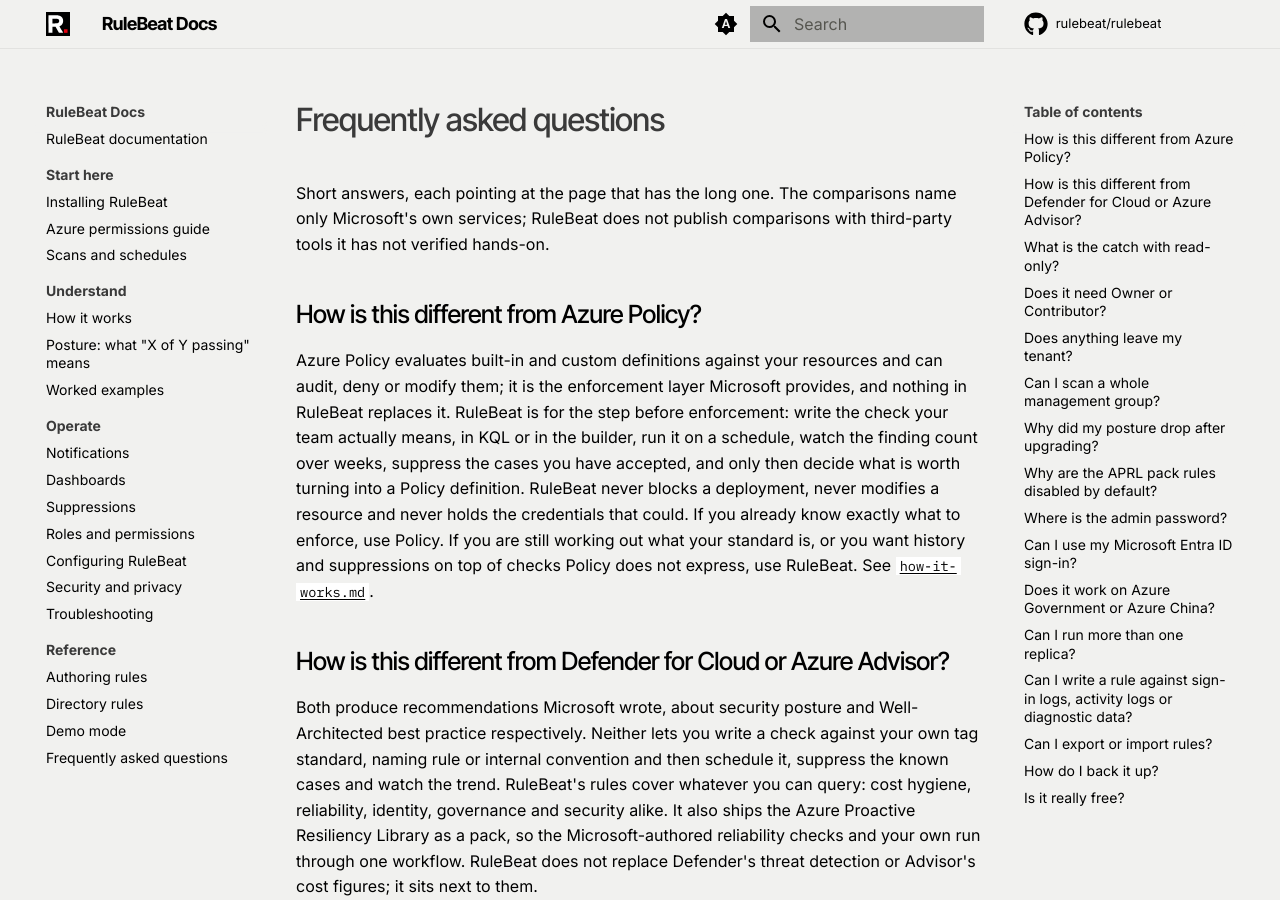
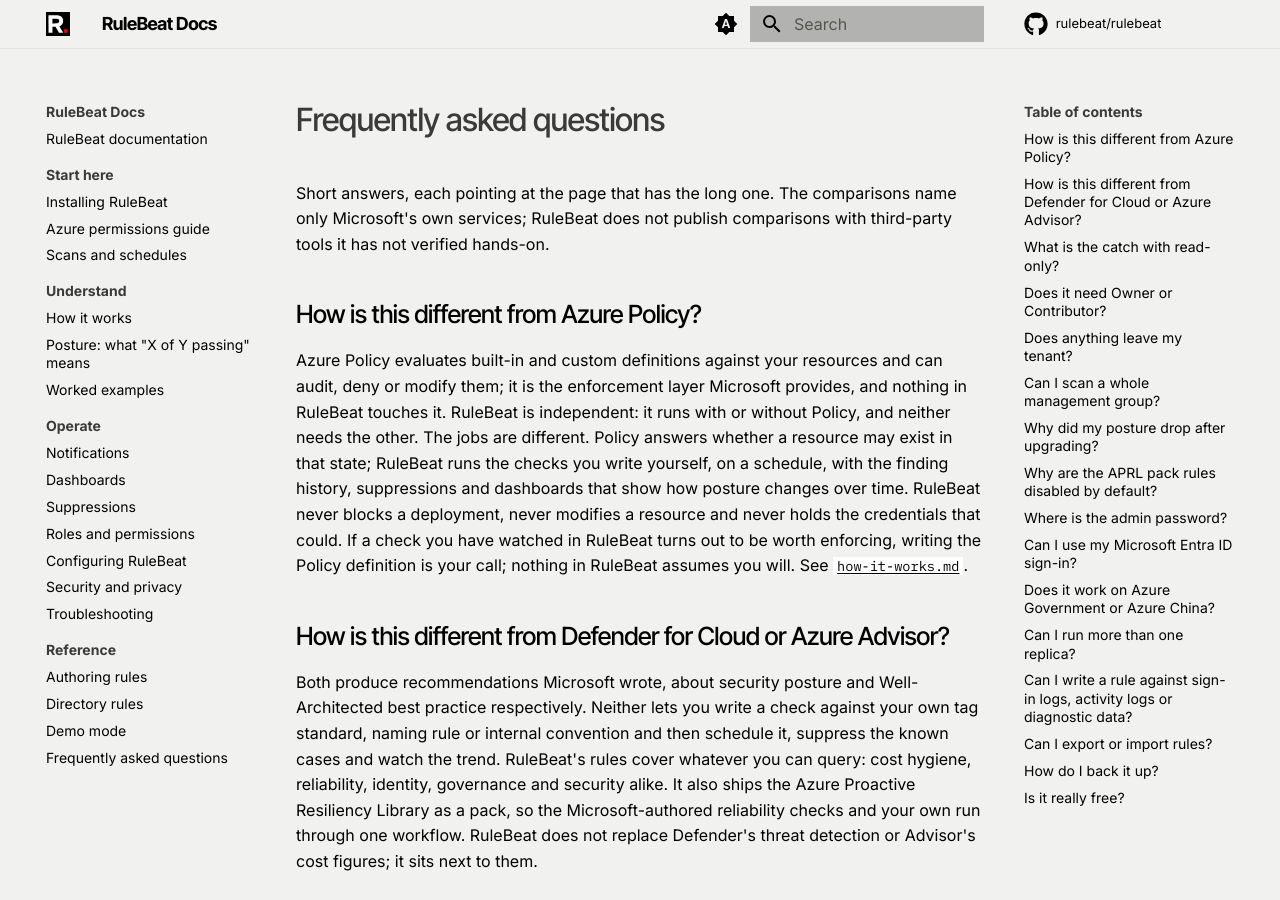
Before and after one commit to rulebeat/rulebeat, an MkDocs documentation site: the page built from docs/public/faq.md, in a window 1280 px wide and 900 px high. Built offline with MkDocs 1.6.1 and Material for MkDocs 9.7.7, drawn with Linux system fonts in a browser that asks for light colours; comment, search, counter and statistics services are not loaded.

Commit message:
docs: say what RuleBeat is, drop the Azure Policy frame
The README and docs opened by positioning RuleBeat relative to Azure
Policy ("use Policy when you are ready to enforce"), which is wrong on
both counts: RuleBeat runs with or without Policy, permanently, and the
opening never said what kind of thing RuleBeat is.

- New lead in both READMEs: names the category in sentence one (a
  self-hosted governance scanner for Azure, one Docker container in your
  own subscription), says rules describe what should not exist, and
  keeps the read-only guarantee standing on its own.
- "The problem" states the problem without a product comparison.
- The "Why not just use..." Policy bullet and the FAQ answer are
  rewritten around independence: teams run both, neither needs the
  other, nothing in RuleBeat assumes you ever write a Policy definition.
- The ARM provider-aliases mentions of Azure Policy stay: those are
  factual, not positioning.

Co-Authored-By: Claude <noreply@anthropic.com>
Claude-Session: https://claude.ai/code/session_01TcKTPd77qsqmp2oy8Q9UHj

```diff
--- a/docs/public/faq.md
+++ b/docs/public/faq.md
@@ -7,13 +7,13 @@ verified hands-on.
 ## How is this different from Azure Policy?
 
 Azure Policy evaluates built-in and custom definitions against your resources and can audit, deny
-or modify them; it is the enforcement layer Microsoft provides, and nothing in RuleBeat replaces
-it. RuleBeat is for the step before enforcement: write the check your team actually means, in KQL
-or in the builder, run it on a schedule, watch the finding count over weeks, suppress the cases you
-have accepted, and only then decide what is worth turning into a Policy definition. RuleBeat never
-blocks a deployment, never modifies a resource and never holds the credentials that could. If you
-already know exactly what to enforce, use Policy. If you are still working out what your standard
-is, or you want history and suppressions on top of checks Policy does not express, use RuleBeat.
+or modify them; it is the enforcement layer Microsoft provides, and nothing in RuleBeat touches
+it. RuleBeat is independent: it runs with or without Policy, and neither needs the other. The jobs
+are different. Policy answers whether a resource may exist in that state; RuleBeat runs the checks
+you write yourself, on a schedule, with the finding history, suppressions and dashboards that show
+how posture changes over time. RuleBeat never blocks a deployment, never modifies a resource and
+never holds the credentials that could. If a check you have watched in RuleBeat turns out to be
+worth enforcing, writing the Policy definition is your call; nothing in RuleBeat assumes you will.
 See [`how-it-works.md`](how-it-works.md).
 
 ## How is this different from Defender for Cloud or Azure Advisor?
```
Also changed, not shown: docs/public/README.md (+7 -6 lines), README.md.
